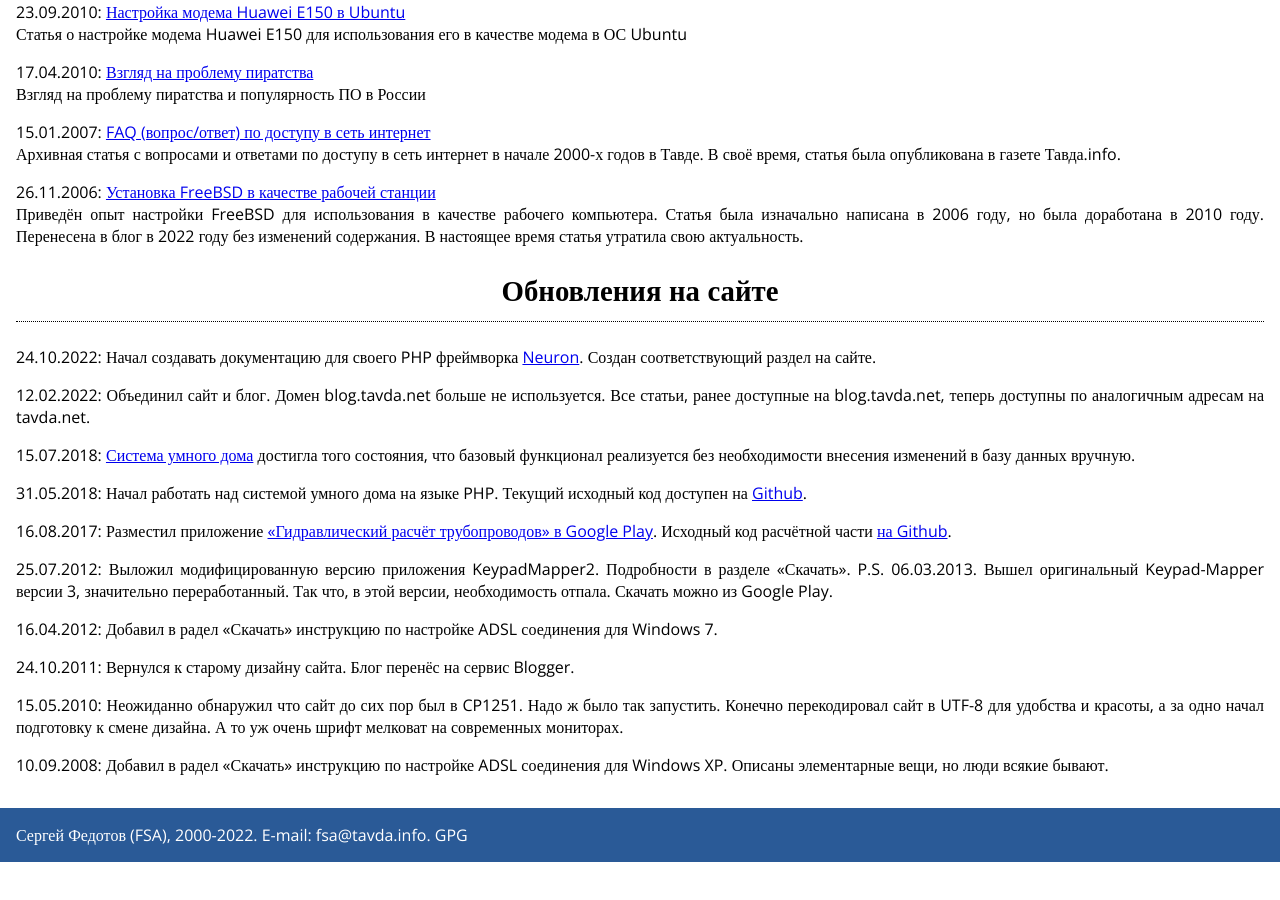
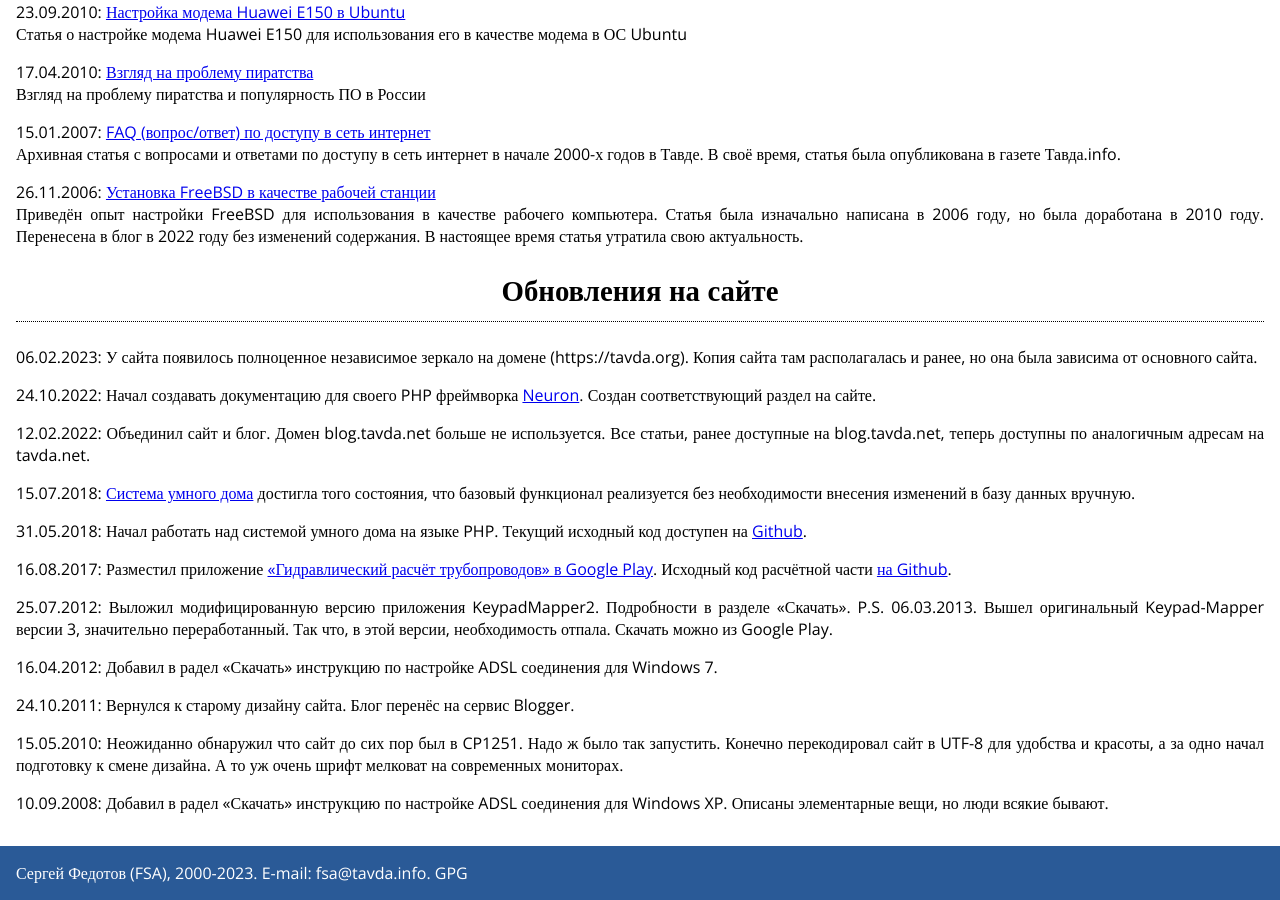
Before and after one commit to fsa/site, a Jekyll site: the page built from index.md, in a window 1280 px wide and 900 px high, scrolled down 2089 px. Built offline with Jekyll 4.4.1, drawn with Linux system fonts in a browser that asks for light colours; before the commit the page ends 2951 px from its top, so only the background shows below that.

Commit message:
Добавлена информация о зеркале tavda.org и новый 2023 год

```diff
--- a/_layouts/default.html
+++ b/_layouts/default.html
@@ -45,7 +45,7 @@
 </noscript>
 <!-- /Yandex.Metrika counter -->
 <footer>
-<p><a href="https://tavda.net/">Сергей Федотов (FSA)</a>, 2000-2022. E-mail: fsa@tavda.info. <a href="/gpg/fsa-public-key-ed25519.asc">GPG</a></p>
+<p><a href="https://tavda.net/">Сергей Федотов (FSA)</a>, 2000-2023. E-mail: fsa@tavda.info. <a href="/gpg/fsa-public-key-ed25519.asc">GPG</a></p>
 </footer>
 </body>
 </html>
--- a/index.md
+++ b/index.md
@@ -16,6 +16,8 @@ excerpt: Это мой персональный сайт
 {% endfor %}
 
 ## Обновления на сайте
+
+06.02.2023: У сайта появилось полноценное независимое зеркало на домене (https://tavda.org). Копия сайта там располагалась и ранее, но она была зависима от основного сайта.
 
 24.10.2022: Начал создавать документацию для своего PHP фреймворка [Neuron](/neuron/). Создан соответствующий раздел на сайте.
 
```
